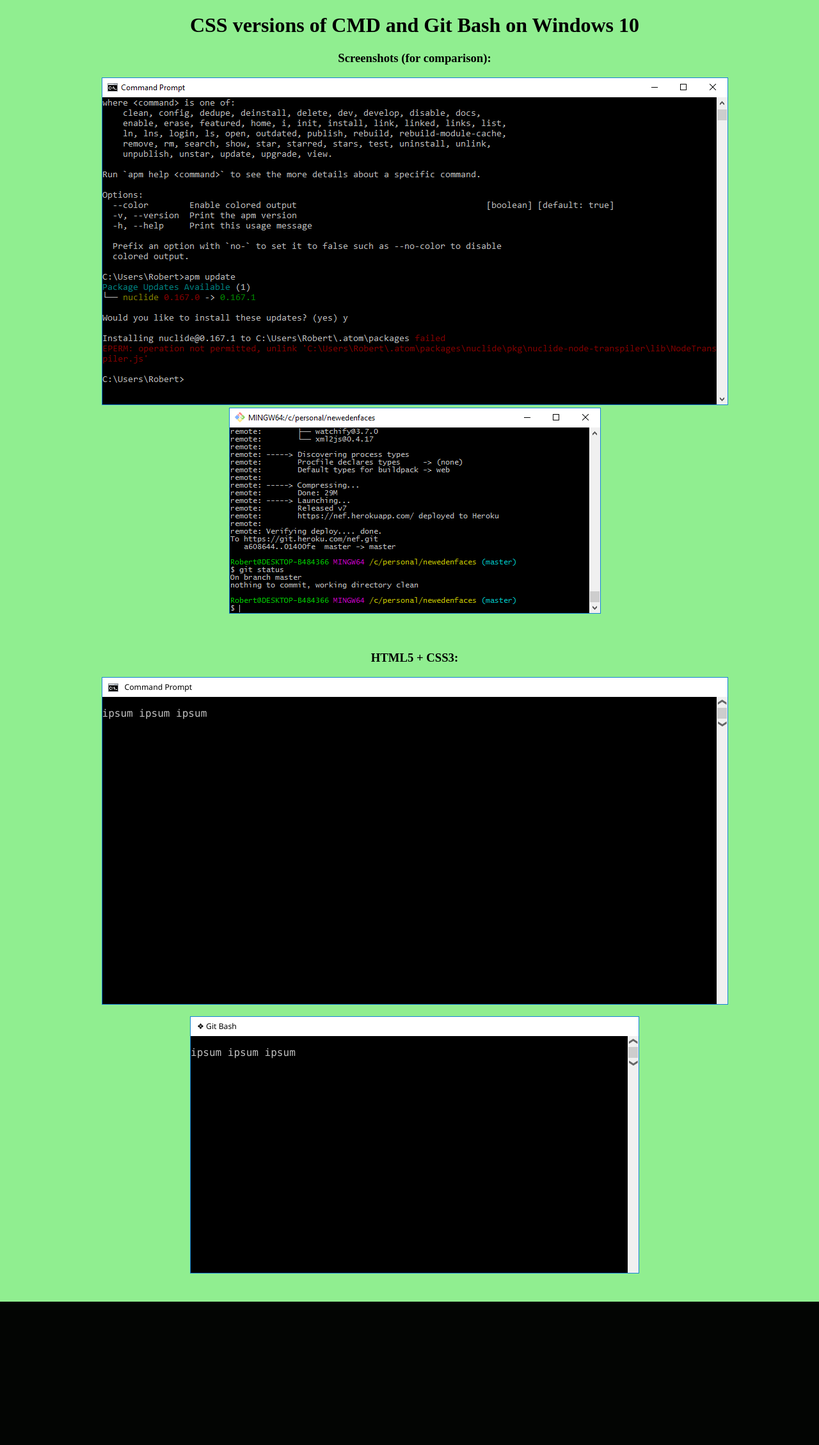
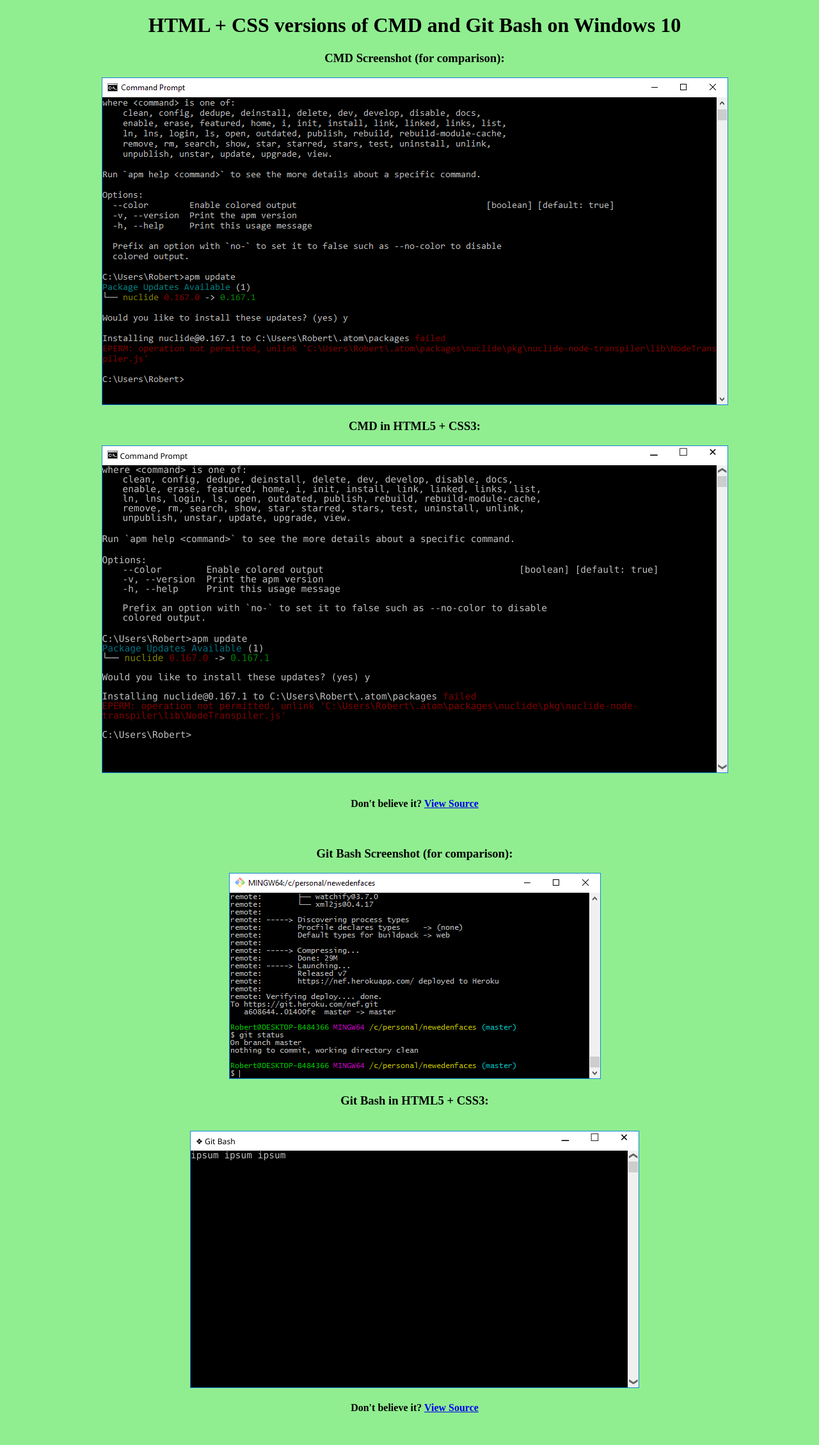
Before and after one commit to rparker24/cmd-clones, a PHP site: page / in a window 1280 px wide. Shown: the whole page at 64% size. Before the commit the page ends 2034 px from the top, so only its background shows below. Run offline with PHP 8.4, Linux system fonts and the light colour scheme.

Commit message:
cmd mostly finished, added cmd text and button features

```diff
--- a/index.html
+++ b/index.html
@@ -7,22 +7,31 @@
   </head>
   <body>
     <div class="main">
-      <h1>CSS versions of CMD and Git Bash on Windows 10</h1>
+      <h1>HTML + CSS versions of CMD and Git Bash on Windows 10</h1>
       <div class="image-div">
-				<h3>Screenshots (for comparison):</h3>
+				<h3>CMD Screenshot (for comparison):</h3>
         <img class="image" id="cmd-pic" src="./images/cmd.PNG" alt="command prompt screenshot" />
-        <img class="image" id="gb-pic" src="./images/gitbash.PNG" alt="Git Bash screenshot" />
       </div>
-			<br>
-			<br>
-      <div class="code">
-				<h3>HTML5 + CSS3:</h3>
+			<h3>CMD in HTML5 + CSS3:</h3>
       <div class="clone" id="cmd">
-          <div class="window-head">
+        <div class="title-bar">
+					<div class="title-bar-left">
 						<img class="icon-small" id="cmd-icon-small" src="./images/cmd-icon-small.PNG" alt="CMD icon" />
 						<p class="title">
 							Command Prompt
 						</p>
+					</div>
+					<div class="title-bar-right">
+						<div class="title-bar-btn minimize">
+							&#9866;
+						</div>
+						<div class="title-bar-btn maximize">
+							&#9744;
+						</div>
+						<div class="title-bar-btn close">
+							&#10005;
+						</div>
+					</div>
         </div>
         <div class="inner">
 					<div class="scrollbar">
@@ -30,18 +39,71 @@
 						<div class="scroll-block"></div>
 						<div class="scroll-arrow" id="scroll-down">&#10094;</div>
 					</div>
-						<p class="text">
-							ipsum ipsum ipsum
+					<p class="cmd-text">
+						where <<span>command</span>> is one of:
+					</p>
+					<p class="cmd-text" id="commands">
+  clean, config, dedupe, deinstall, delete, dev, develop, disable, docs,<br>
+  enable, erase, featured, home, i, init, install, link, linked, links, list,<br>
+  ln, lns, login, ls, open, outdated, publish, rebuild, rebuild-module-cache,<br>
+  remove, rm, search, show, star, starred, stars, test, uninstall, unlink,<br>
+  unpublish, unstar, update, upgrade, view.
+					</p>
+					<br>
+					<p class="cmd-text">
+						Run `apm help <<span>command</span>>` to see the more details about a specific command.
+					</p>
+					<br>
+					<p class="cmd-text">
+						Options:
+					</p>
+					<p class="cmd-text" id="options-list">
+						--color<span class="blackspace">        </span>Enable colored output<span class="blackspace">                                   </span>[boolean] [default: true]<br>
+-v, --version<span class="blackspace">  </span>Print the apm version<br>
+-h, --help<span class="blackspace">     </span>Print this usage message<br><br>
+Prefix an option with `no-` to set it to false such as --no-color to disable<br>
+colored output.
+					</p>
+					<br>
+					<p class="cmd-text" id="apm-update">
+						C:\Users\Robert>apm update<br>
+<span class="blue-text">Package Updates Available</span> (1)<br>
+└── <span class="yellow-text">nuclide</span> <span class="red-text">0.167.0</span> -> <span class="green-text">0.167.1</span><br><br>
+Would you like to install these updates? (yes) y<br><br>
+Installing nuclide@0.167.1 to C:\Users\Robert\.atom\packages <span class="red-text">failed</span><br>
+<span class="red-text">EPERM: operation not permitted, unlink 'C:\Users\Robert\.atom\packages\nuclide\pkg\nuclide-node-transpiler\lib\NodeTranspiler.js'</span><br><br>
+C:\Users\Robert>
 					</p>
         </div>
       </div>
 			<br>
+			<h4>Don't believe it? <a href="javascript: window.location='view-source:' + window.location.href">View Source</a></h4>
+			<br>
+			<div class="image-div">
+				<h3>Git Bash Screenshot (for comparison):</h3>
+        <img class="image" id="gb-pic" src="./images/gitbash.PNG" alt="Git Bash screenshot" />
+			</div>
+			<h3>Git Bash in HTML5 + CSS3:</h3>
+			<br>
 			<div class="clone" id="gitbash">
-					<div class="window-head">
-						<!-- <img class="icon-small" id="cmd-icon-small" src="./images/cmd-icon-small.PNG" alt="CMD icon" /> -->
+				<div class="title-bar">
+					<!-- <img class="icon-small" id="cmd-icon-small" src="./images/cmd-icon-small.PNG" alt="Git Bash icon" /> -->
+					<div class="title-bar-left">
 						<p class="title">
 							&#10070;  Git Bash
 						</p>
+					</div>
+					<div class="title-bar-right">
+						<div class="title-bar-btn minimize">
+							&#9866;
+						</div>
+						<div class="title-bar-btn maximize">
+							&#9744;
+						</div>
+						<div class="title-bar-btn close">
+							&#10005;
+						</div>
+					</div>
 				</div>
 				<div class="inner">
 					<div class="scrollbar">
@@ -49,12 +111,12 @@
 						<div class="scroll-block"></div>
 						<div class="scroll-arrow" id="scroll-down">&#10094;</div>
 					</div>
-						<p class="text">
+					<p class="cmd-text">
 						ipsum ipsum ipsum
 					</p>
 				</div>
 			</div>
-      </div>
+			<h4>Don't believe it? <a href="javascript: window.location='view-source:' + window.location.href">View Source</a></h4>
     </div>
 		<footer>
 			<p></p>
--- a/style.css
+++ b/style.css
@@ -25,23 +25,47 @@
 	height: 400px;
 }
 
-.window-head {
+.title-bar {
 	height: 30px;
 	background-color: white;
 }
 
+.title-bar-left {
+	float: left;
+	margin: 6px 0 0 8px;
+}
+
 .icon-small {
-	float: left;
-	margin: 9px 0 0 9px;
+	/*margin: 9px 0 0 9px;*/
 }
 
 .title {
+	display: inline;
+	color: black;
+	font-family: "Segoe UI", Frutiger, "Frutiger Linotype", "Dejavu Sans", "Helvetica Neue", Arial, sans-serif;
+	font-size: 12.2px;
+	font-weight: 500;
+}
+
+.title-bar-right {
+	float: right;
+	height: 30px;
+}
+
+.title-bar-btn {
 	display: inline-block;
-	color: black;
-	float: left;
-	font-family: "Segoe UI", Frutiger, "Frutiger Linotype", "Dejavu Sans", "Helvetica Neue", Arial, sans-serif;
-	margin: 6px 0 0 10px;
-	font-size: 12.2px;
+	width: 45px;
+	height: 29px;
+	margin-left: -3px;
+}
+
+.minimize:hover, .maximize:hover {
+	background-color: #cdcdcd;
+}
+
+.close:hover {
+	color: #fff;
+	background-color: #e81123;
 }
 
 .inner {
@@ -75,6 +99,12 @@
 	font-size: small;
 	font-weight: bold;
 	padding-bottom: 1px;
+	width: 17px;
+}
+
+.scroll-arrow:hover {
+	color: #000;
+	background-color: #cdcdcd;
 }
 
 #scroll-up {
@@ -88,21 +118,49 @@
 }
 
 #scroll-down {
-	bottom: 0;
 	color: #666;
 	-webkit-transform: rotate(270deg);
 	-moz-transform: rotate(270deg);
 	-o-transform: rotate(270deg);
 	-ms-transform: rotate(270deg);
 	transform: rotate(270deg);
+	position: absolute;
+	bottom: 0;
 }
 
-.text {
+.cmd-text {
 	color: #c0c0c0;
-	font-size: 16px;
+	font-size: 14.5px;
 	font-family: Consolas, monaco, monospace;
-	float: left;
-	left: 0;
+	line-height: 15px;
+	text-align: left;
+	-webkit-margin-before: 0;
+	-webkit-margin-after: 0;
+	font-weight: lighter;
+}
+
+.blackspace {
+	white-space: pre;
+}
+
+#commands, #options-list {
+	margin-left: 32px;
+}
+
+.blue-text {
+	color: #006e80;
+}
+
+.yellow-text {
+	color: #808000;
+}
+
+.red-text {
+	color: #800000;
+}
+
+.green-text {
+	color: #008000;
 }
 
 footer {
```
Lines whose indentation alone changed are shown as unchanged.
